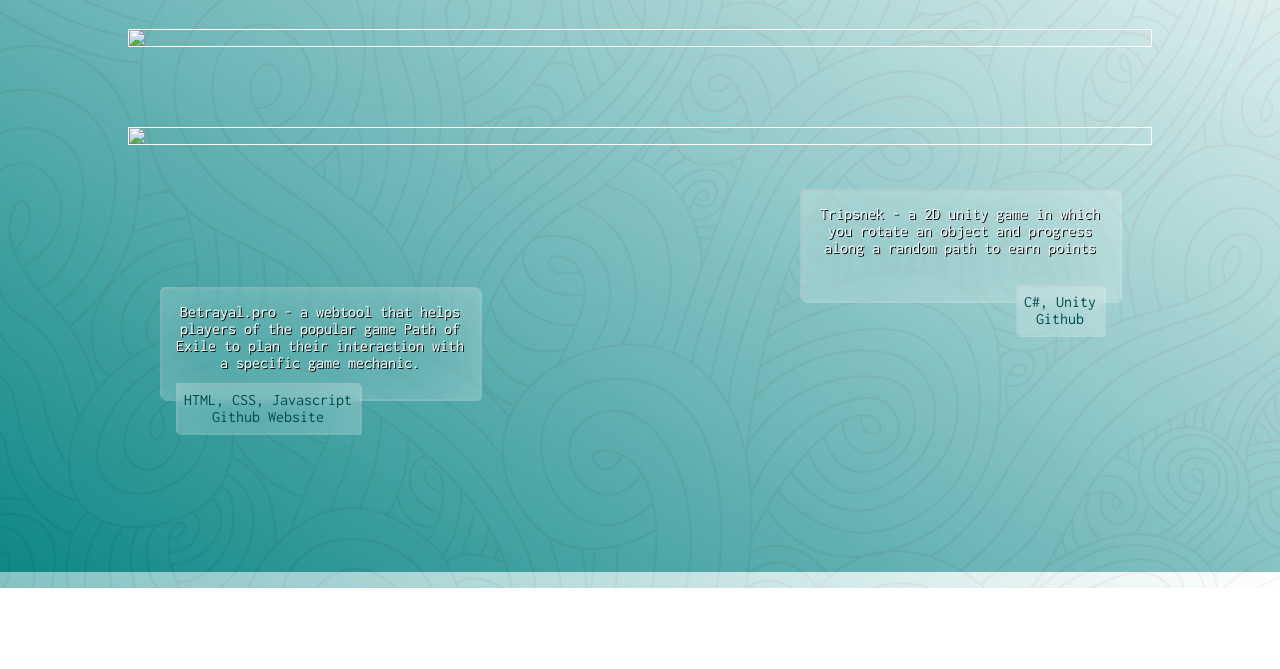
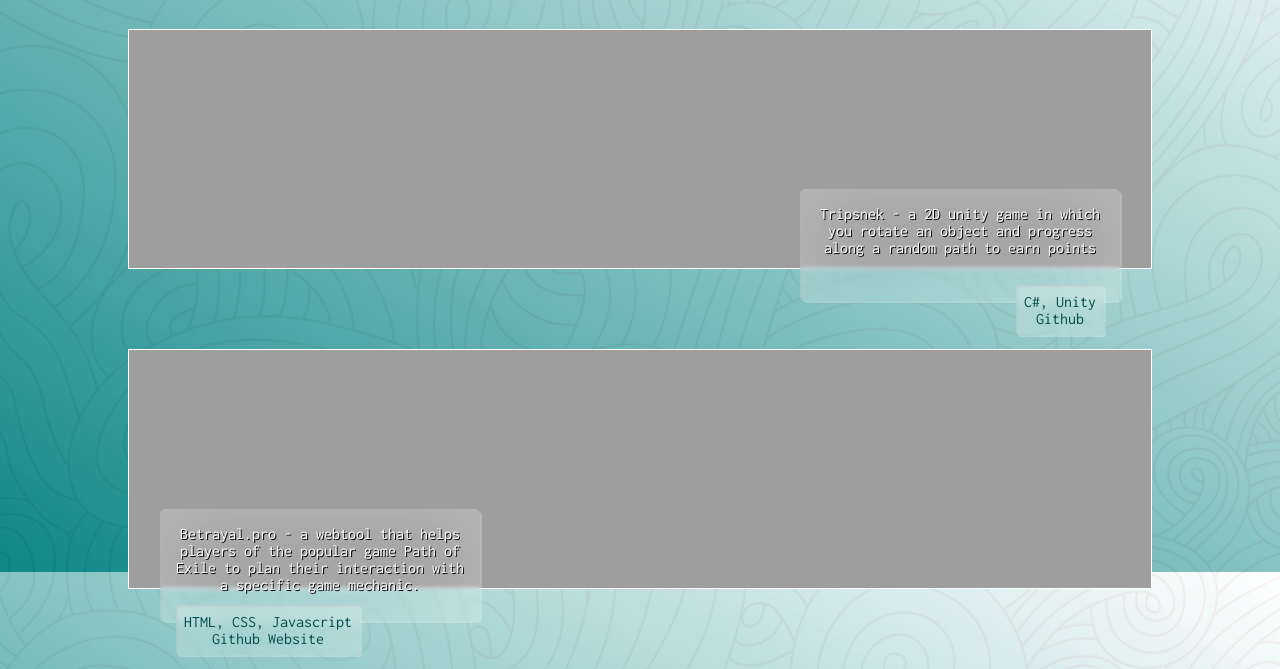
Before and after one commit to MattScarthSaunders/portfolio-website, a plain HTML site: page projects.html in a window 1280 px wide. Shown: the part 228-897 px from the top of the page. Before the commit the page ends 816 px from the top, so only its background shows below. Drawn offline with Linux system fonts and the light colour scheme; the site is published under a folder, as on GitHub Pages, so addresses that start at the root find nothing.

Commit message:
image directory correction

```diff
--- a/projects.html
+++ b/projects.html
@@ -30,7 +30,7 @@
     <main>
         <h1 id="nameTitle">Projects</h1>
         <div class="projectContainer">
-            <img class="projectImage" src="/images/placeholder.jpg">
+            <img class="projectImage" src="images/placeholder.jpg">
             <p class="pageContent" id="projectOdd">Tripsnek - a 2D unity game in which you rotate an object and progress along a random path to earn points</p>
             <div class="projectLabelOdd">
                 <ul>
@@ -41,7 +41,7 @@
             </div>
         </div>
         <div class="projectContainer">
-            <img class="projectImage" src="/images/placeholder.jpg">
+            <img class="projectImage" src="images/placeholder.jpg">
             <p class="pageContent" id="projectEven">Betrayal.pro - a webtool that helps players of the popular game Path of Exile to plan their interaction with a specific game mechanic.</p>
             <div class="projectLabelEven">
                 <ul>
```
